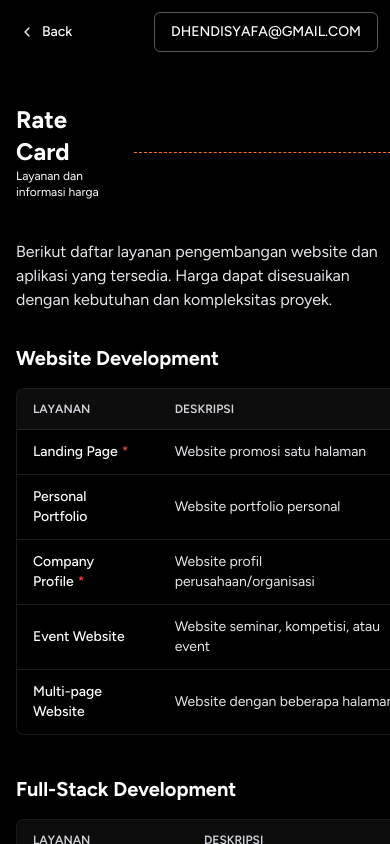
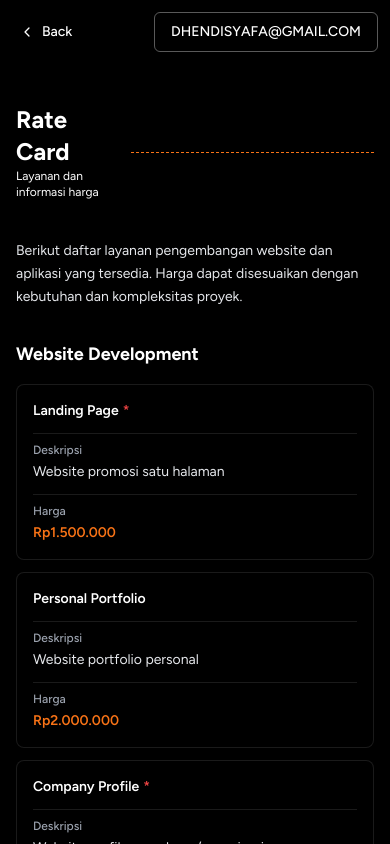
Before and after one commit to dhendisyafaa/radcliffe-portfolio, a Next.js app: page /rate-card in a window 390 px wide. Shown: the top 844 px of the page. Built offline with nearby package versions, Linux system fonts and the light colour scheme.

Commit message:
style: responsive in 545 screen width below

```diff
--- a/src/pages/rate-card.jsx
+++ b/src/pages/rate-card.jsx
@@ -4,15 +4,58 @@ import TitleSection from "@/components/homepage/TitleSection";
 import RATE_CARD from "@/constant/rate_card.json";
 
 const RateTable = ({ headers, rows, markedServices = [] }) => (
-  <div className="overflow-x-auto rounded-lg border border-white/10 bg-black/30 backdrop-blur-sm">
-    <table className="w-full min-w-[32rem] text-left text-sm text-gray-200">
+  <>
+    <div className="space-y-3 sm:hidden">
+      {rows.map((row) => (
+        <article
+          key={row[0]}
+          className="rounded-lg border border-white/10 bg-black/30 p-4 text-sm text-gray-200 backdrop-blur-sm"
+        >
+          <h3 className="break-words font-semibold text-white">
+            {row[0]}
+            {markedServices.includes(row[0]) && (
+              <span className="ml-1 text-red-500" aria-hidden="true">
+                *
+              </span>
+            )}
+          </h3>
+          <dl className="mt-3 space-y-3">
+            {row.slice(1).map((cell, index) => {
+              const columnIndex = index + 1;
+              const isPrice = columnIndex === row.length - 1;
+
+              return (
+                <div
+                  key={`${row[0]}-${columnIndex}`}
+                  className="border-t border-white/10 pt-2"
+                >
+                  <dt className="text-xs font-medium text-gray-400">
+                    {headers[columnIndex]}
+                  </dt>
+                  <dd
+                    className={`mt-1 break-words ${
+                      isPrice ? "font-semibold text-primary" : ""
+                    }`}
+                  >
+                    {cell}
+                  </dd>
+                </div>
+              );
+            })}
+          </dl>
+        </article>
+      ))}
+    </div>
+
+    <div className="hidden overflow-x-auto rounded-lg border border-white/10 bg-black/30 backdrop-blur-sm sm:block">
+      <table className="w-full table-fixed text-left text-sm text-gray-200">
         <thead className="border-b border-white/10 bg-white/5 text-xs uppercase text-gray-300">
           <tr>
             {headers.map((header, index) => (
               <th
                 key={header}
                 scope="col"
-              className={`px-4 py-3 font-semibold ${
+                className={`break-words px-3 py-3 font-semibold md:px-4 ${
                   index === headers.length - 1 ? "text-right" : ""
                 }`}
               >
@@ -27,11 +70,11 @@ const RateTable = ({ headers, rows, markedServices = [] }) => (
               {row.map((cell, index) => (
                 <td
                   key={`${row[0]}-${index}`}
-                className={`px-4 py-3 ${
+                  className={`break-words px-3 py-3 md:px-4 ${
                     index === 0
                       ? "font-medium text-white"
                       : index === row.length - 1
-                      ? "whitespace-nowrap text-right font-semibold text-primary"
+                        ? "text-right font-semibold text-primary"
                         : ""
                   }`}
                 >
@@ -48,26 +91,27 @@ const RateTable = ({ headers, rows, markedServices = [] }) => (
         </tbody>
       </table>
     </div>
+  </>
 );
 
 const RateCard = () => {
   return (
     <div className="bg-[url('/assets/hero-pattern.svg')] bg-center bg-cover bg-no-repeat">
       <HomepageLayout>
-        <main className="pt-16">
-          <section>
+        <main className="min-w-0 pt-16">
+          <section className="min-w-0">
             <TitleSection
               title={RATE_CARD.title}
               description={RATE_CARD.description}
             />
-            <p className="mb-8 max-w-2xl text-gray-200">
+            <p className="mb-8 max-w-2xl break-words text-sm leading-relaxed text-gray-200 sm:text-base">
               {RATE_CARD.introduction}
             </p>
 
-            <div className="space-y-10">
+            <div className="space-y-8 sm:space-y-10">
               {RATE_CARD.serviceCategories.map((category) => (
                 <section key={category.title}>
-                  <h2 className="mb-4 text-xl font-bold text-white md:text-2xl">
+                  <h2 className="mb-4 break-words text-lg font-bold text-white sm:text-xl md:text-2xl">
                     {category.title}
                   </h2>
                   <RateTable
@@ -94,11 +138,11 @@ const RateCard = () => {
                   title={RATE_CARD.terms.title}
                   description={RATE_CARD.terms.description}
                 />
-                <div className="rounded-lg border border-white/10 bg-black/30 p-5 text-gray-200 backdrop-blur-sm md:p-6">
+                <div className="rounded-lg border border-white/10 bg-black/30 p-4 text-sm leading-relaxed text-gray-200 backdrop-blur-sm sm:p-5 sm:text-base md:p-6">
                   <h2 className="mb-4 font-semibold text-white">
                     {RATE_CARD.terms.heading}
                   </h2>
-                  <ol className="list-inside list-decimal space-y-3">
+                  <ol className="list-outside space-y-3 pl-5">
                     {RATE_CARD.terms.items.map((term) => (
                       <li key={term}>{term}</li>
                     ))}
@@ -107,10 +151,10 @@ const RateCard = () => {
               </section>
 
               <section>
-                <h2 className="mb-4 text-xl font-bold text-white md:text-2xl">
+                <h2 className="mb-4 break-words text-lg font-bold text-white sm:text-xl md:text-2xl">
                   {RATE_CARD.notes.title}
                 </h2>
-                <ul className="space-y-3 text-gray-200">
+                <ul className="space-y-3 text-sm leading-relaxed text-gray-200 sm:text-base">
                   {RATE_CARD.notes.items.map((note) => (
                     <li
                       key={note.relatedService}
```
Lines whose indentation alone changed are shown as unchanged.
